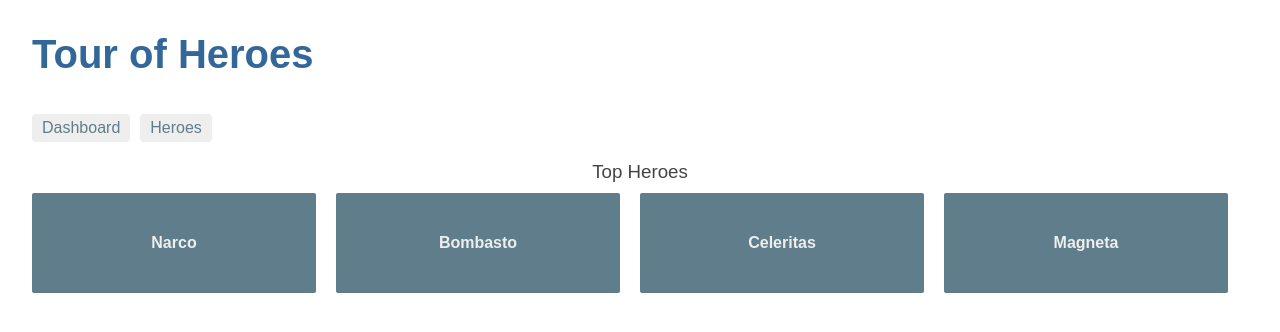
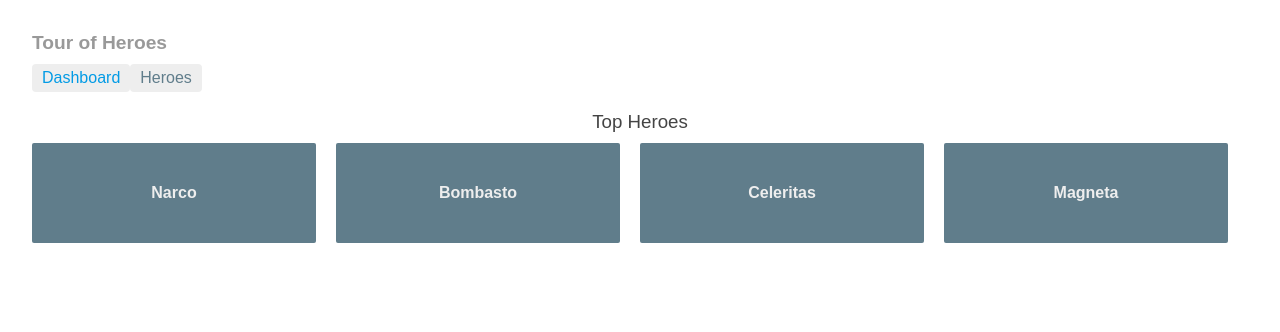
Before and after one commit to matheusfernal/Learning-Angular, an Angular app: page /dashboard in a window 1280 px wide. Shown: the top 332 px of the page. Built offline with nearby package versions, Linux system fonts and the light colour scheme.

Commit message:
Styling the navigation

```diff
--- /dev/null
+++ b/src/app/app.component.css
@@ -0,0 +1,28 @@
+h1 {
+  font-size: 1.2em;
+  color: #999;
+  margin-bottom: 0;
+}
+h2 {
+  font-size: 2em;
+  margin-top: 0;
+  padding-top: 0;
+}
+nav a {
+  padding: 5px 10px;
+  text-decoration: none;
+  margin-top: 10px;
+  display: inline-block;
+  background-color: #eee;
+  border-radius: 4px;
+}
+nav a:visited, a:link {
+  color: #607D8B;
+}
+nav a:hover {
+  color: #039be5;
+  background-color: #CFD8DC;
+}
+nav a.active {
+  color: #039be5;
+}
--- a/src/app/app.component.ts
+++ b/src/app/app.component.ts
@@ -5,11 +5,12 @@ import { Component } from '@angular/core';
   template: `
     <h1>{{title}}</h1>
     <nav>
-      <a routerLink="/dashboard">Dashboard</a>
-      <a routerLink="/heroes">Heroes</a>
+      <a routerLink="/dashboard" routerLinkActive="active">Dashboard</a>
+      <a routerLink="/heroes" routerLinkActive="active">Heroes</a>
     </nav>
     <router-outlet></router-outlet>
-    `
+    `,
+    styleUrls: [ './app.component.css' ]
 })
 export class AppComponent {
   title = 'Tour of Heroes';
--- a/src/styles.css
+++ b/src/styles.css
@@ -34,27 +34,6 @@ button:disabled {
   cursor: auto;
 }
 
-/* Navigation link styles */
-nav a {
-  padding: 5px 10px;
-  text-decoration: none;
-  margin-right: 10px;
-  margin-top: 10px;
-  display: inline-block;
-  background-color: #eee;
-  border-radius: 4px;
-}
-nav a:visited, a:link {
-  color: #607D8B;
-}
-nav a:hover {
-  color: #039be5;
-  background-color: #CFD8DC;
-}
-nav a.active {
-  color: #039be5;
-}
-
 /* everywhere else */
 * {
   font-family: Arial, Helvetica, sans-serif;
```
